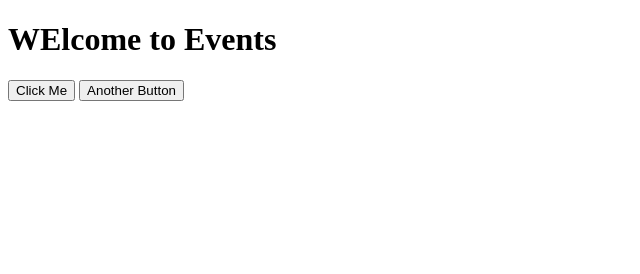
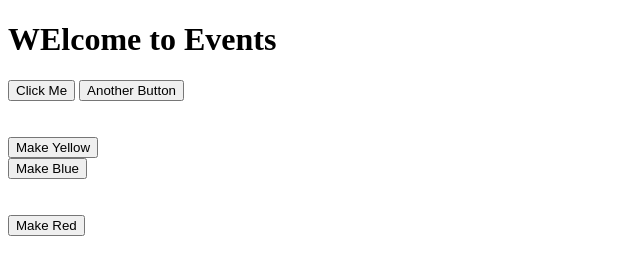
Before and after one commit to faiji31/PH-M-25, a plain HTML site: page liam.html in a window 1280 px wide. Shown: the whole page, without its empty margins (0-640 px from the left). Drawn offline with Linux system fonts and the light colour scheme.

Commit message:
3rd commit

```diff
--- a/liam.html
+++ b/liam.html
@@ -10,6 +10,21 @@
     <button onclick="console.log('7')">Click Me</button>
     <button onclick="console.log('i am click')">Another Button</button>
 
+    <!-- option 2 for event handler -->
+
+    <br> <br> <br>
+    <button onclick="makeYellow()">Make Yellow</button>
+
+
+    <br>
+
+    <button onclick="makeBlue()">Make Blue</button>
+
+    <br> <br> <br>
+
+    <button id="btn-makeblue">Make Red</button>
+
+
     <script src="liam.js"></script>
 </body>
 </html>
--- a/liam.js
+++ b/liam.js
@@ -1 +1,13 @@
-console.log('connected')
+// console.log('connected')
+function makeYellow(){
+    document.body.style.backgroundColor = 'yellow';
+}
+
+function makeBlue(){
+    document.body.style.backgroundColor = 'blue';
+}
+
+const makeBlue = document.getElementById('btn-makeblue');
+makeBlue.onClick  = function Blue(){
+    document.body.style.backgroundColor = 'red';
+}
```
